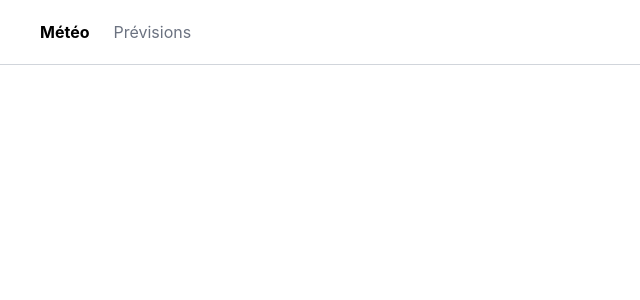
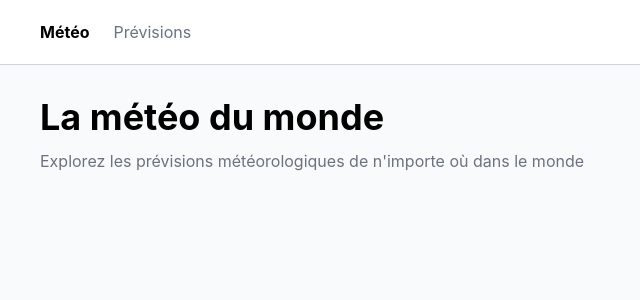
Before and after one commit to LarekMehdi/fo-meteo, a Vue app: page / in a window 1280 px wide. Before the commit this address had no page. Shown: the top 300 px of the page, without its empty margins (0-640 px from the left). Built offline with nearby package versions, Linux system fonts and the light colour scheme; the HTML template or start-up script is replaced by a standard one.

Commit message:
feat: component Title

```diff
--- a/src/App.vue
+++ b/src/App.vue
@@ -1,10 +1,16 @@
 <script setup lang="ts">
-import { RouterView } from 'vue-router'
-import Navbar from './components/shared/Navbar.vue'
+import { RouterView } from 'vue-router';
+import Navbar from './components/shared/Navbar.vue';
 </script>
 
 <template>
-  <Navbar />
+  <div class="flex flex-col min-h-screen m-0 p-0">
+    <nav>
+      <Navbar />
+    </nav>
 
-  <RouterView />
+    <main class="flex-1 px-3 sm:px-6 lg:px-10 bg-gray-50 pt-8 pb-20">
+      <RouterView />
+    </main>
+  </div>
 </template>
--- /dev/null
+++ b/src/components/shared/Title.vue
@@ -0,0 +1,28 @@
+<script lang="ts">
+export default {
+  props: {
+    content: {
+      type: String,
+      required: true,
+    },
+    subTitle: {
+      type: String,
+      required: false,
+    },
+  },
+  setup(props) {
+    return {
+      props,
+    };
+  },
+};
+</script>
+
+<template>
+  <section>
+    <h1 class="text-4xl font-bold mb-3">{{ content }}</h1>
+    <p v-if="subTitle" class="text-gray-500 mb-10">{{ subTitle }}</p>
+  </section>
+</template>
+
+<style scoped></style>
--- a/src/views/HomeView.vue
+++ b/src/views/HomeView.vue
@@ -1,9 +1,21 @@
-<script setup lang="ts">
-import TheWelcome from '../components/TheWelcome.vue'
+<script lang="ts">
+import Title from '@/components/shared/Title.vue';
+
+export default {
+  setup() {
+    return {};
+  },
+  components: {
+    Title,
+  },
+};
 </script>
 
 <template>
-  <main>
-    <!-- <TheWelcome /> -->
-  </main>
+  <article class="min-h-screen flex flex-col gap-6">
+    <Title
+      content="La météo du monde"
+      subTitle="Explorez les prévisions météorologiques de n'importe où dans le monde"
+    />
+  </article>
 </template>
```
